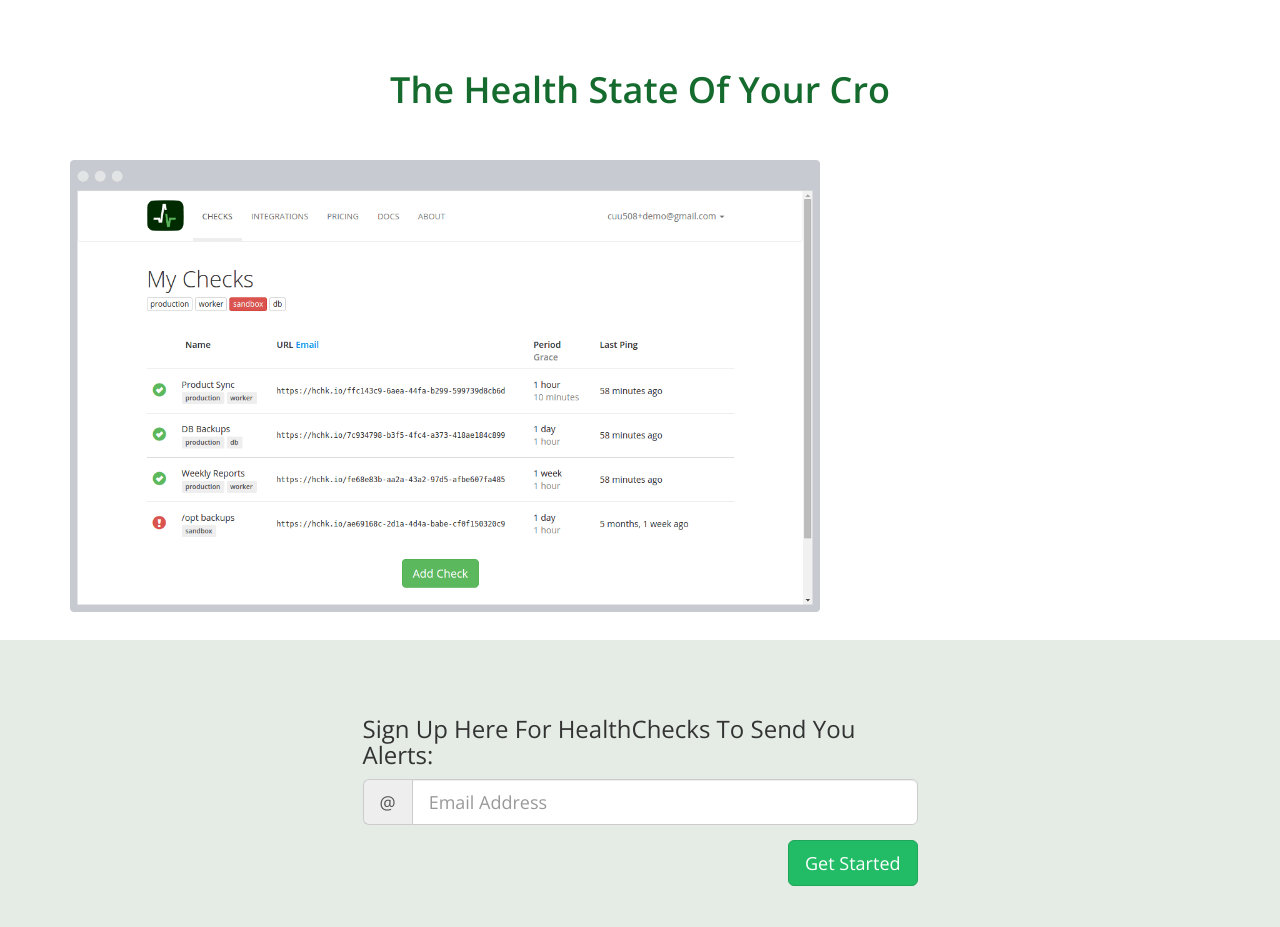
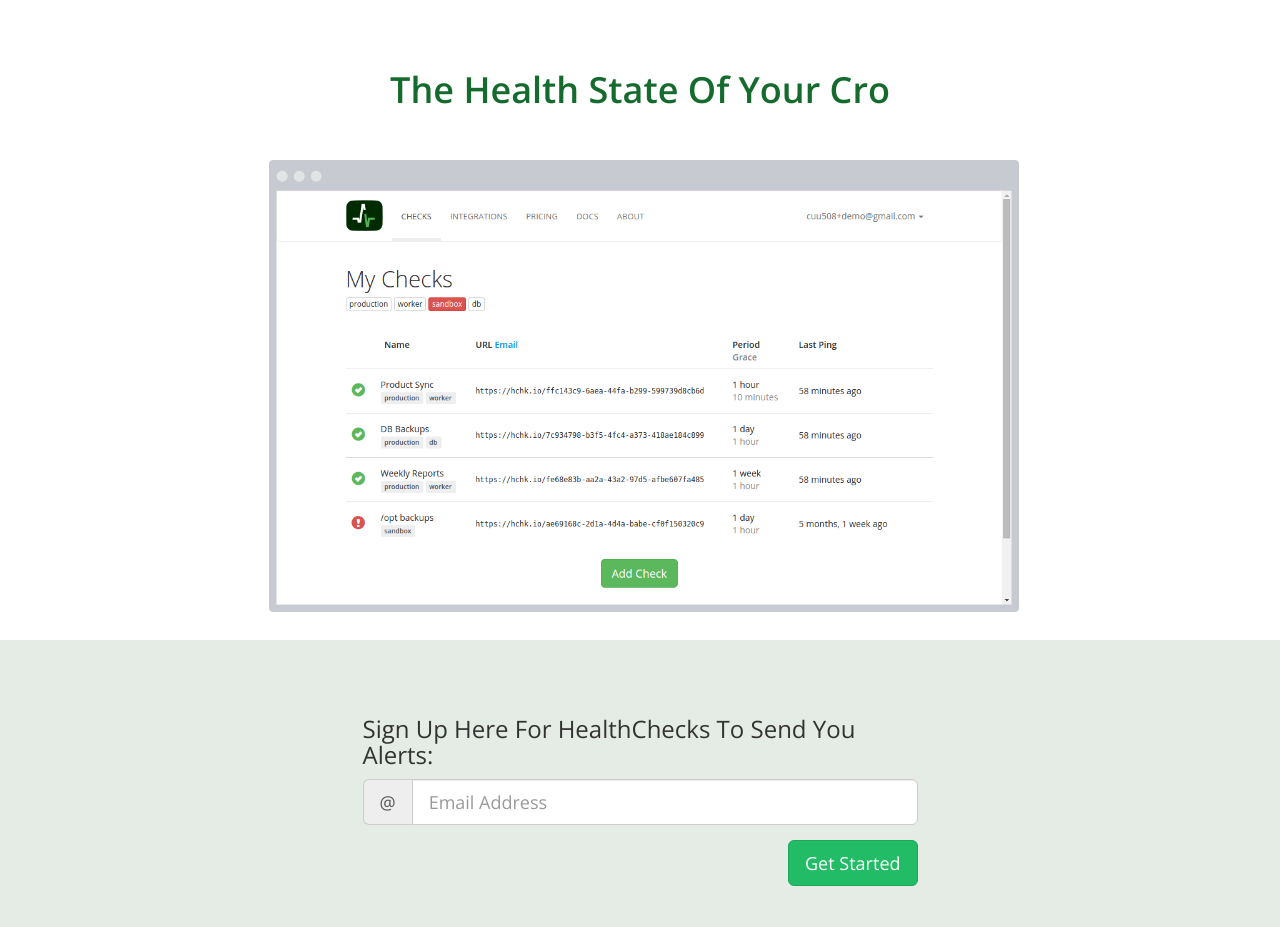
Before and after one commit to andela/healthchecks-prometheus, a Django app: template templates/front/welcome.html in a window 1280 px wide. Shown: the part 82-1009 px from the top of the page. Run offline with Django 3.2, Linux system fonts and the light colour scheme; the template is opened without the code that fills it, so the values that code supplies are empty; some libraries are stand-ins or nearby versions; some web fonts are replaced.

Commit message:
[Feature 148476613] Change css class for pitch image

```diff
--- a/templates/front/welcome.html
+++ b/templates/front/welcome.html
@@ -10,7 +10,7 @@
     </div>
     </div>
     <div class="row" style="">
-         <div class="col-md-8 center-block1" style="">
+         <div class="col-md-8 center-block-pitch" style="">
             <img
                 class="img-responsive"
                 src="{% static 'img/my_checks@2x.png' %}"
```
